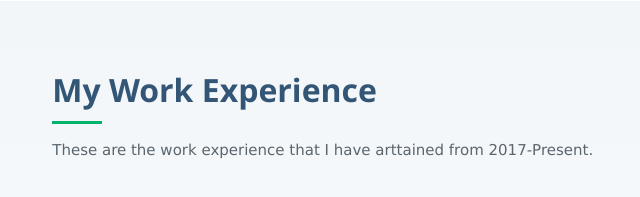
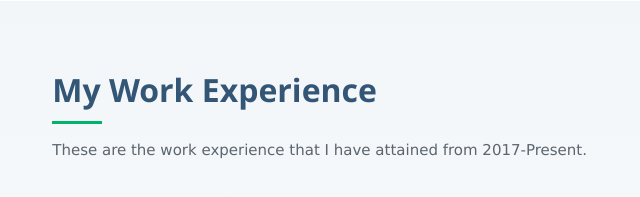
Before and after one commit to nicsanacleto/nicsanacleto.github.io, a plain HTML site: page index.html in a window 1280 px wide. Shown: the part 1580-1777 px from the top of the page, 29-669 px from the left. Drawn offline with nearby package versions, Linux system fonts and the light colour scheme; a web font is replaced by a local one.

Commit message:
update a file

```diff
--- a/index.html
+++ b/index.html
@@ -172,7 +172,7 @@
 
         <div class="section-title">
           <h2>My Work Experience</h2>
-          <p>These are the work experience that I have arttained from 2017-Present.</p>
+          <p>These are the work experience that I have attained from 2017-Present.</p>
         </div>
 
         <div class="row">
```
